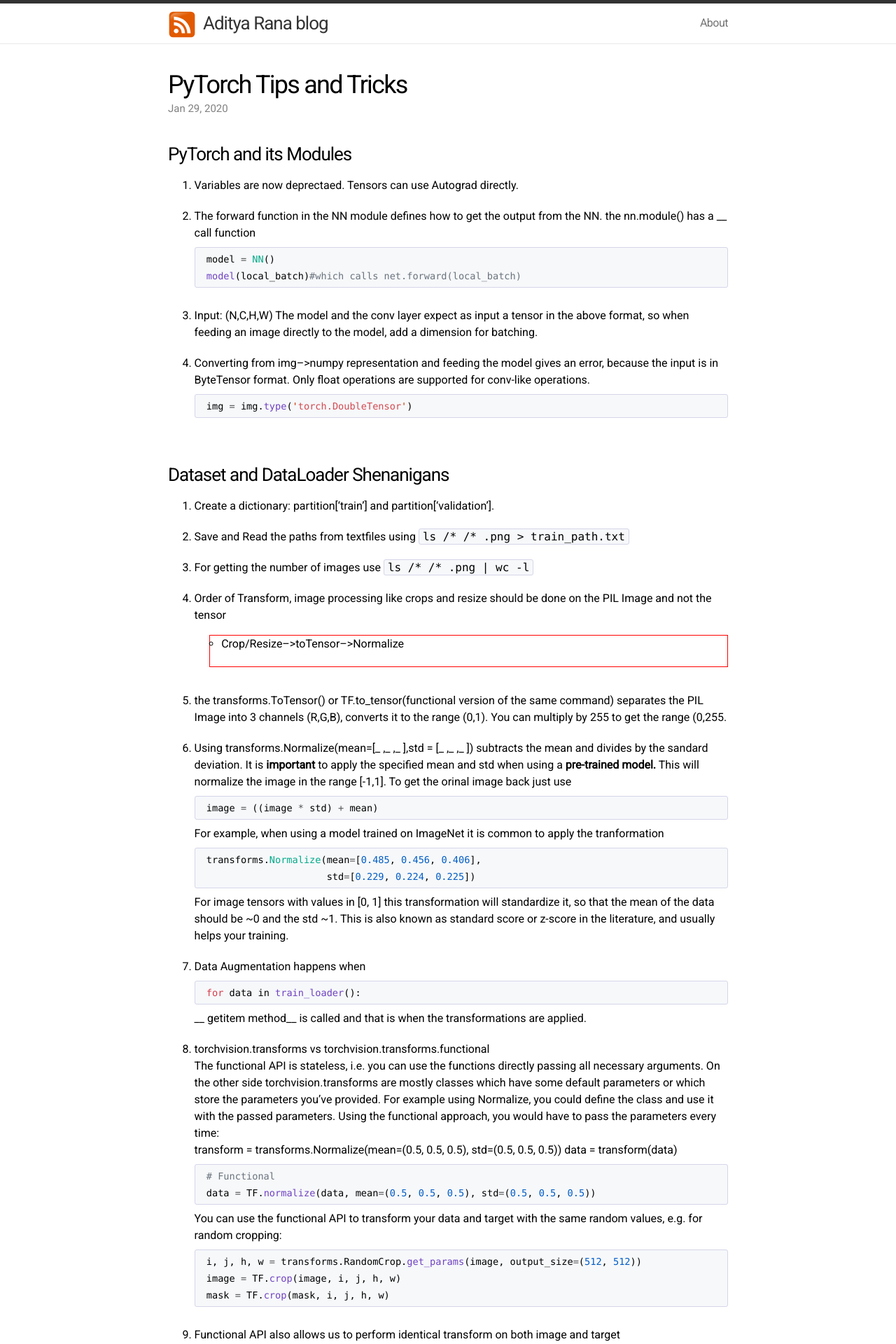
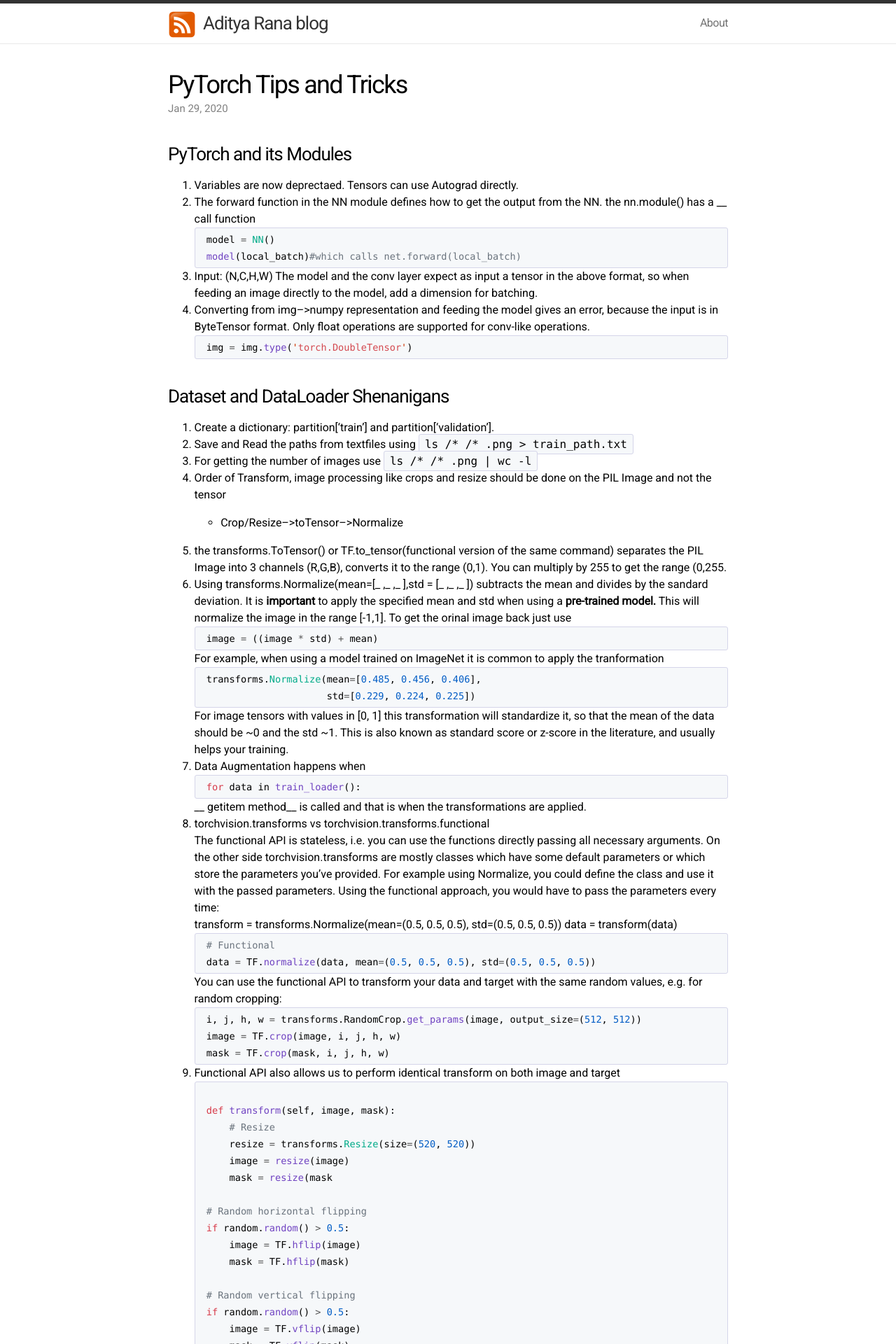
Before and after one commit to adityassrana/old_blog_template, a Jekyll site: the page built from _posts/2020-01-29-PyTorch-Tips.md, in a window 1280 px wide. Shown: the top 1920 px of the page at 70% size. Built offline with Jekyll 4.4.1, drawn with Linux system fonts in a browser that asks for light colours.

Commit message:
back to old version

```diff
--- a/css/main.css
+++ b/css/main.css
@@ -2,7 +2,8 @@
 /* ----------------------------------------------------------*/
 * {
   margin: 0;
-  padding: 0;
+  padding: 0
+  margin-top:12px;
 }
 
 html, body { height: 100%; }
@@ -221,15 +222,6 @@ a:visited { color: #205caa; }
   margin: 30px 0;
 }
 
-
-li {
-    padding-bottom: 20px;
-}
-
-ul {
-    border: 1px solid #f00;
-}
-
 .post-content ul,
 
 .post-content ol { padding-left: 1em;
@@ -251,10 +243,8 @@ ul {
   font-size: 16px;
   overflow:auto;
   font-family: Consolas, Menlo, Monaco, Lucida Console, Liberation Mono, DejaVu Sans Mono, Bitstream Vera Sans Mono, Courier New, monospace, serif;
-  margin-top: 8px;
-  margin-bottom: 8px;
 }
-
+}
 
 .post code { padding: 1px 5px; }
 
```
